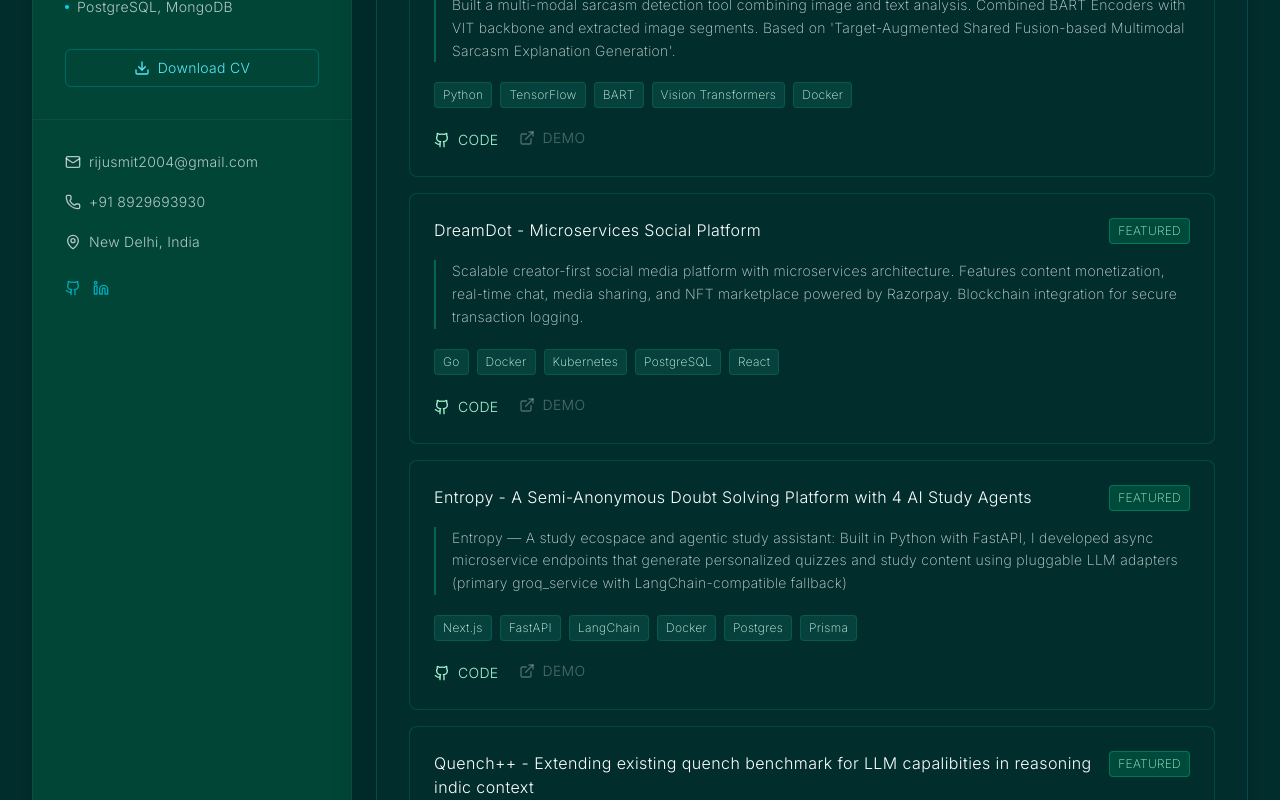
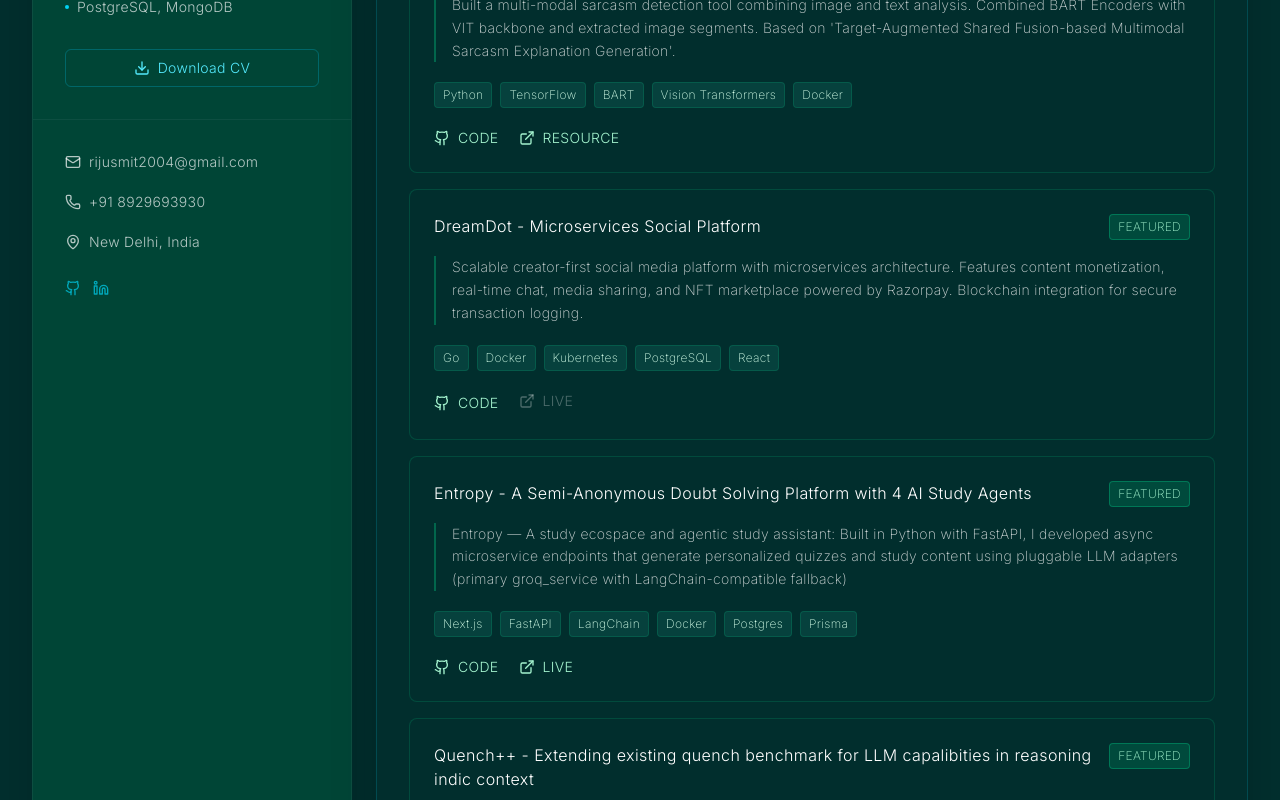
Before and after one commit to riju-talk/portfolio, a Next.js app: page / in a window 1280 px wide. Shown: the part 980-1780 px from the top of the page. Built offline with nearby package versions, Linux system fonts and the light colour scheme.

Commit message:
Updated user data

```diff
--- a/src/app/(components)/Repo/Repo.jsx
+++ b/src/app/(components)/Repo/Repo.jsx
@@ -39,7 +39,7 @@ export default function ProjectCard({ project, index }) {
         ))}
       </div>
 
-      <div className="flex gap-4 sm:gap-5">
+      <div className="flex gap-4 sm:gap-5 flex-wrap">
         <a
           href={project.github}
           target="_blank"
@@ -49,18 +49,44 @@ export default function ProjectCard({ project, index }) {
           <Github className="mr-2 h-4 w-4" />
           CODE
         </a>
+        {project.type === "Web App" ? (
+          project.live && project.live !== "" ? (
+            <a
+              href={project.live}
+              target="_blank"
+              rel="noopener noreferrer"
+              className="inline-flex items-center text-emerald-200 hover:text-white transition-colors duration-300 text-xs sm:text-sm font-light touch-manipulation"
+            >
+              <ExternalLink className="mr-2 h-4 w-4" />
+              LIVE
+            </a>
+          ) : (
             <div className="relative group/tooltip">
               <button
                 disabled
                 className="inline-flex items-center text-white/30 cursor-not-allowed text-xs sm:text-sm font-light"
               >
                 <ExternalLink className="mr-2 h-4 w-4" />
-            DEMO
+                LIVE
               </button>
               <div className="absolute bottom-full left-0 mb-2 px-3 py-2 bg-teal-900 border border-emerald-500/20 text-emerald-200/70 text-xs rounded opacity-0 group-hover/tooltip:opacity-100 transition-opacity duration-300 whitespace-nowrap z-10 font-extralight">
                 Deployment in progress
               </div>
             </div>
+          )
+        ) : (
+          project.resource && project.resource !== "" && (
+            <a
+              href={project.resource}
+              target="_blank"
+              rel="noopener noreferrer"
+              className="inline-flex items-center text-emerald-200 hover:text-white transition-colors duration-300 text-xs sm:text-sm font-light touch-manipulation"
+            >
+              <ExternalLink className="mr-2 h-4 w-4" />
+              RESOURCE
+            </a>
+          )
+        )}
       </div>
     </motion.div>
   );
--- a/src/data/portfolio-data.js
+++ b/src/data/portfolio-data.js
@@ -92,7 +92,9 @@ export const projects = [
     description: "Built a multi-modal sarcasm detection tool combining image and text analysis. Combined BART Encoders with VIT backbone and extracted image segments. Based on 'Target-Augmented Shared Fusion-based Multimodal Sarcasm Explanation Generation'.",
     tech: ["Python", "TensorFlow", "BART", "Vision Transformers", "Docker"],
     github: "https://github.com/riju-talk/TURBO",
-    live: "#",
+    live: "",
+    type: "ML",
+    resource: "https://github.com/riju-talk/TURBO/blob/main/README.md",
     featured: true
   },
   {
@@ -100,7 +102,9 @@ export const projects = [
     description: "Scalable creator-first social media platform with microservices architecture. Features content monetization, real-time chat, media sharing, and NFT marketplace powered by Razorpay. Blockchain integration for secure transaction logging.",
     tech: ["Go", "Docker", "Kubernetes", "PostgreSQL", "React"],
     github: "https://github.com/riju-talk/DreamDot",
-    live: "#",
+    live: "",
+    type: "Web App",
+    resource: "",
     featured: true
   },
   {
@@ -109,6 +113,8 @@ export const projects = [
     tech: ["Next.js", "FastAPI", "LangChain", "Docker", "Postgres", "Prisma"],
     github: "https://github.com/riju-talk/Entropy-Community-Forum",
     live: "https://entropy-community-forum.vercel.app/",
+    type: "Web App",
+    resource: "https://entropy-community-forum.vercel.app/",
     featured: true
   },
   {
@@ -117,6 +123,8 @@ export const projects = [
     tech: ["Huggingface","Python","Pytorch","Unsloth"],
     github: "https://github.com/riju-talk/Quench-plus-plus",
     live: "",
+    type: "Data Science",
+    resource: "https://github.com/riju-talk/Quench-plus-plus/blob/main/README.md",
     featured: true
   }
 ]
```
Lines whose indentation alone changed are shown as unchanged.
